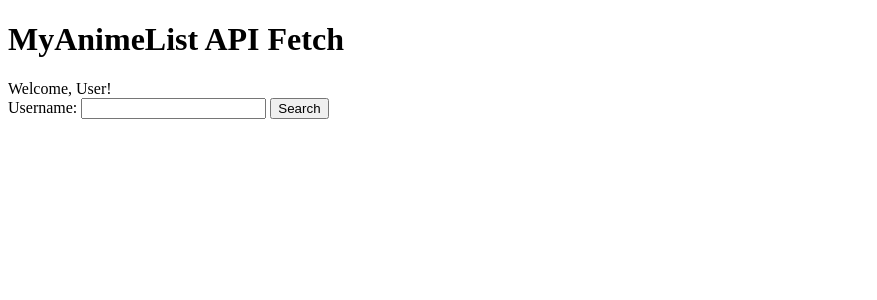
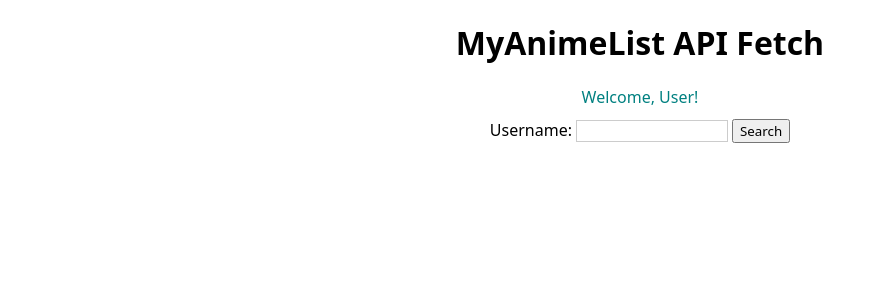
Before and after one commit to joeggi/seasonal-tracker, a Flask app: page / in a window 1280 px wide. Shown: the top 300 px of the page, without its empty margins (0-877 px from the left). Run offline with Flask 3, Linux system fonts and the light colour scheme.

Commit message:
added basic css font and alignment styling

```diff
--- /dev/null
+++ b/static/css/main.css
@@ -0,0 +1,33 @@
+body,
+button,
+input[type="submit"] {
+    text-align: center;
+    font-family: system-ui, -apple-system, BlinkMacSystemFont, 'Segoe UI', Roboto, Oxygen, Ubuntu, Cantarell, 'Open Sans', 'Helvetica Neue', sans-serif
+}
+
+#search-container {
+    width: 30%;
+    margin: auto;
+}
+
+input[type="text"] {
+    width: 40%;
+    border: 1px solid #ccc;
+    box-sizing: border-box;
+    font-family: system-ui,
+        -apple-system,
+        BlinkMacSystemFont,
+        'Segoe UI',
+        Roboto,
+        Oxygen,
+        Ubuntu,
+        Cantarell,
+        'Open Sans',
+        'Helvetica Neue',
+        sans-serif
+}
+
+.welcome {
+    color: teal;
+    padding-bottom: 3%;
+}
--- a/templates/index.html
+++ b/templates/index.html
@@ -5,12 +5,14 @@
     <meta charset="UTF-8">
     <title>Data Display</title>
     <script src="/static/scripts/rendering.js"></script>
-    <script src="https://unpkg.com/vue@3"></script>
+    <link rel="stylesheet" type="text/css" href="../static/css/main.css">
+    <link href="https://fonts.googleapis.com/css2?family=VT323&display=swap" rel="stylesheet">
 </head>
 
 <body>
+    <div id="search-container">
         <h1>MyAnimeList API Fetch</h1>
-    <div id="data-container">
+        <div class="welcome">
             Welcome, User!
         </div>
         <div id="username"></div>
@@ -19,6 +21,7 @@
             <input type="text" id="query" name="query" required>
             <input type="submit" value="Search">
         </form>
+    </div>
 </body>
 
 </html>
--- a/templates/userdata.html
+++ b/templates/userdata.html
@@ -5,7 +5,8 @@
     <meta charset="UTF-8">
     <title>Data Display</title>
     <script src="/static/scripts/rendering.js"></script>
-    <script src="https://unpkg.com/vue@3"></script>
+    <link rel="stylesheet" type="text/css" href="../static/css/main.css">
+    <link href="https://fonts.googleapis.com/css2?family=VT323&display=swap" rel="stylesheet">
 </head>
 
 <body>
```
Lines whose indentation alone changed are shown as unchanged.
